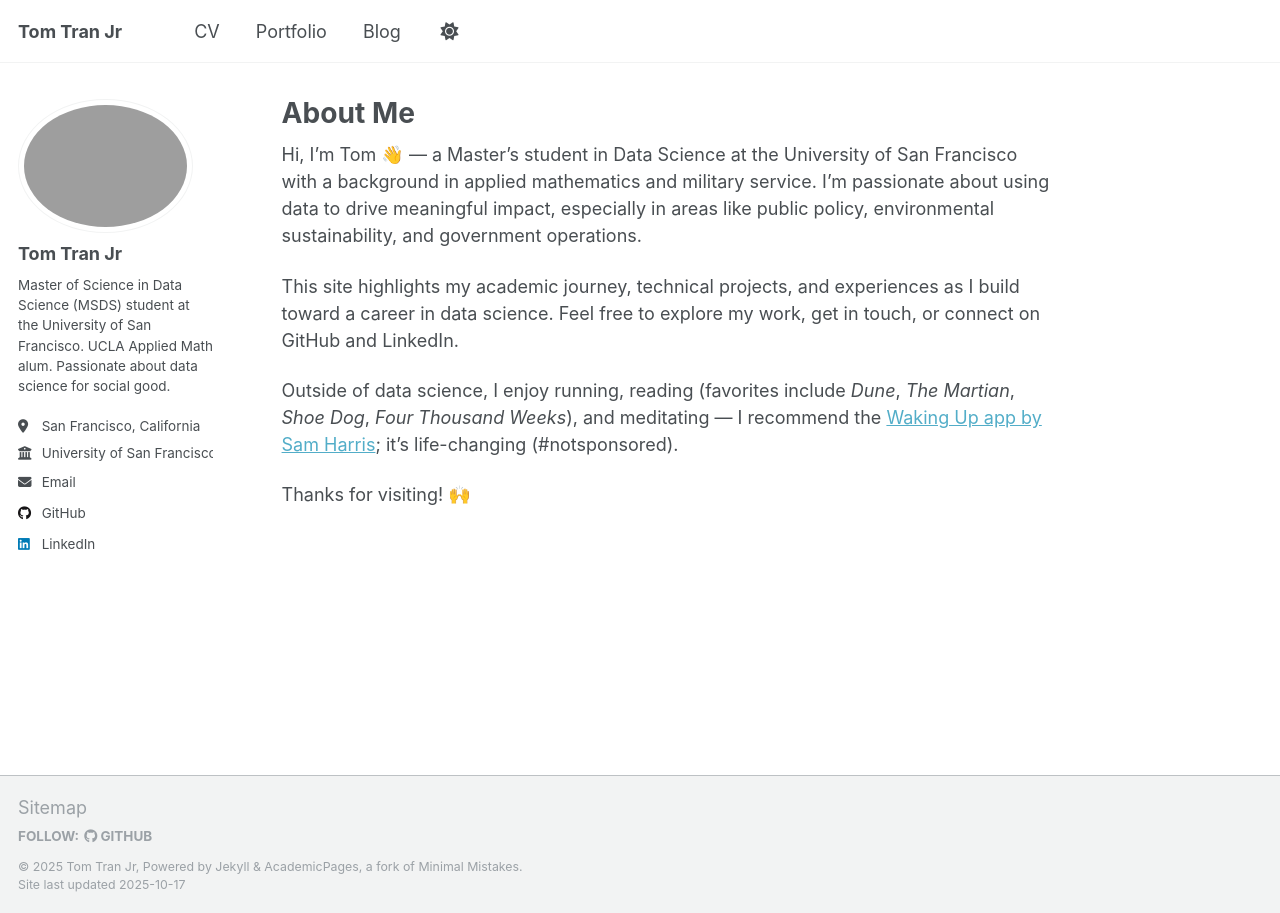
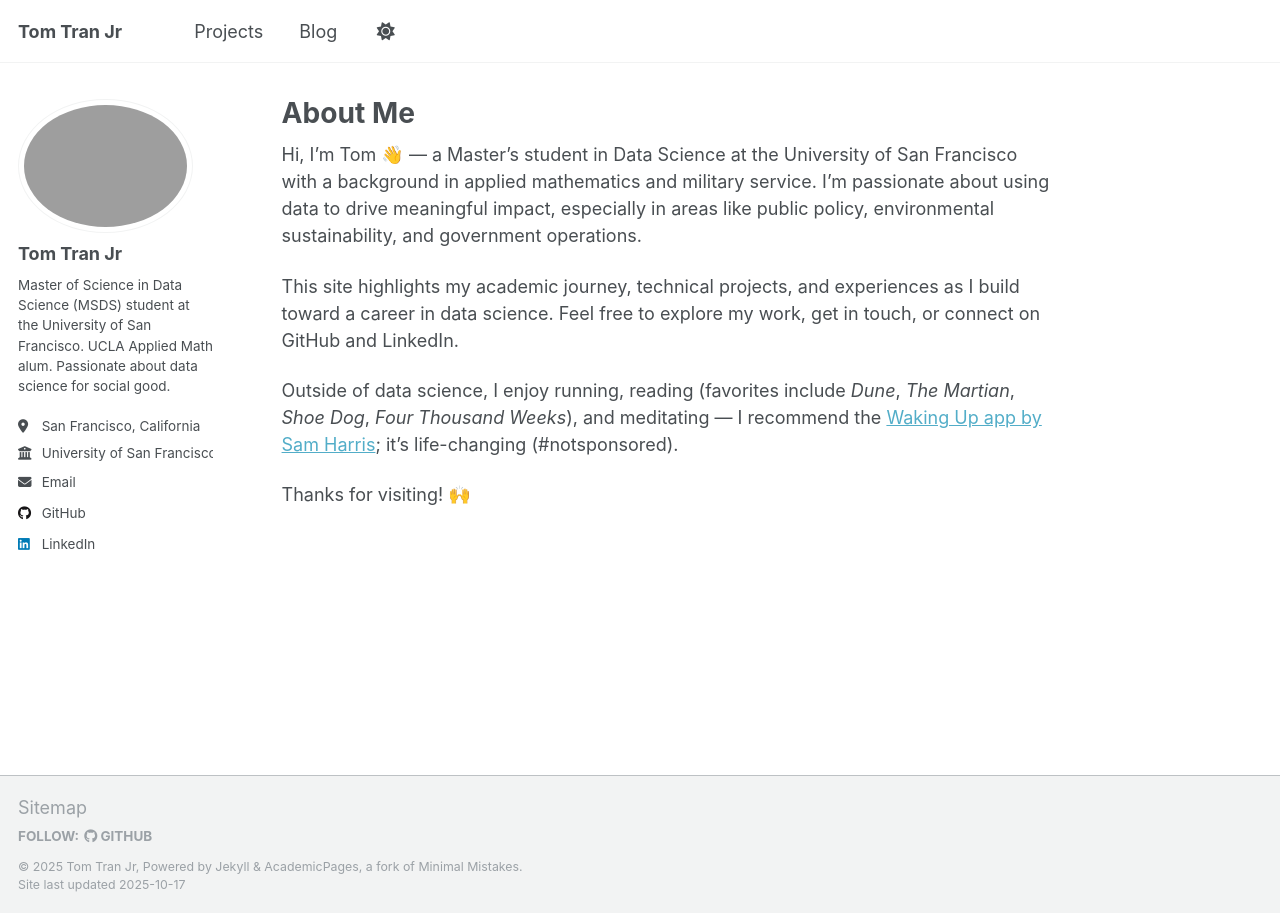
Before and after one commit to tomtranjr/tomtranjr.github.io, a Jekyll site: the page built from _pages/about.md, in a window 1280 px wide. Built offline with Jekyll 4.4.1, drawn with Linux system fonts in a browser that asks for light colours; a script that is not in the unit is left out.

Commit message:
commented out cv/resume page

```diff
--- a/_data/navigation.yml
+++ b/_data/navigation.yml
@@ -1,9 +1,9 @@
 main:
-  - title: "CV"
-    url: /cv/
+  # - title: "Resume"
+  #   url: /resume/
 
-  - title: "Portfolio"
-    url: /portfolio/
+  - title: "Projects"
+    url: /projects/
 
   - title: "Blog"
     url: /year-archive/
```
